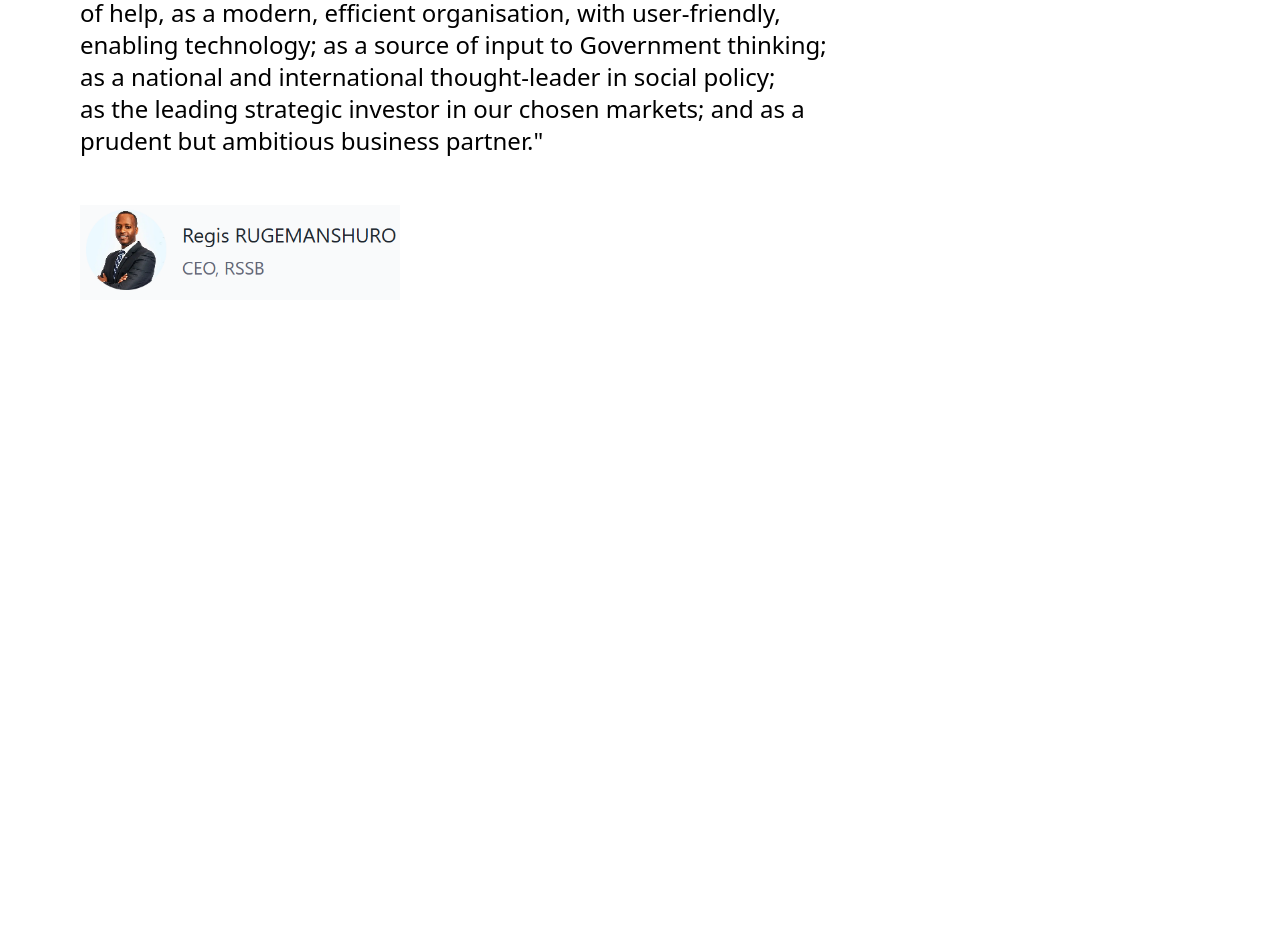
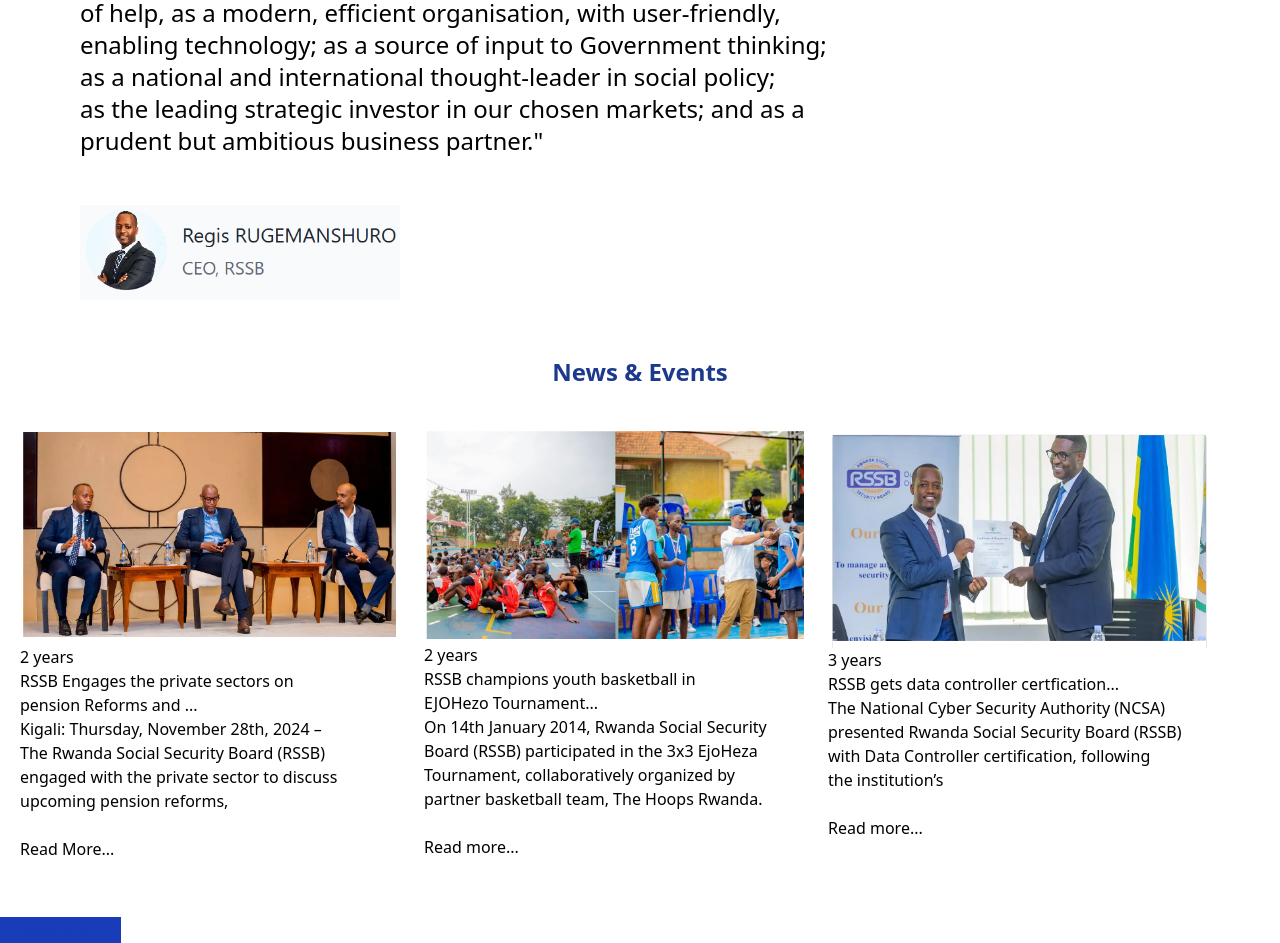
Before and after one commit to ashimwe23/RSSB-Website, a website: page index.html in a window 1280 px wide. Shown: the part 3636-4579 px from the top of the page. Before the commit the page ends 3936 px from the top, so only its background shows below. Drawn offline with Linux system fonts and the light colour scheme.

Commit message:
News & Event

```diff
--- a/index.html
+++ b/index.html
@@ -255,5 +255,58 @@
 
         </div>
      </section>
+
+     <!-- News & Events -->
+     <section>
+        <div>
+            <div> <h1 class="text-2xl text-blue-900 text-center mt-14 font-bold">News & Events</h1></div>
+            <div class="flex gap-5 mt-10 px-5">
+                <div>
+                    <img src="image\Privatees.png" alt="" class="max-w-sm">
+                    <p>2 years</p>
+                    <h1>RSSB Engages the private sectors on <br> pension Reforms and ... </h1>
+                    <p>Kigali: Thursday, November 28th, 2024 – <br>
+                       The Rwanda Social Security Board (RSSB) <br>
+                       engaged with the private sector to discuss <br>
+                       upcoming pension reforms,<br><br>
+                       Read More...
+                    </p>
+
+                </div>
+                <div>
+                    <img src="image\students.png" alt="" class="max-w-sm">
+                    <p> 2 years</p>
+                    <h1>RSSB champions youth basketball in <br> EJOHezo Tournament...</h1>
+                    <p>On 14th January 2014, Rwanda Social Security <br>
+                       Board (RSSB) participated in the 3x3 EjoHeza <br>
+                       Tournament, collaboratively organized by <br>
+                       partner basketball team, The Hoops Rwanda.  <br><br>
+                       Read more...
+
+                     </p>
+                </div>
+
+                <div>
+                    <img src="image\leaders.png" alt="" class="max-w-sm">
+                    <p>3 years</p>
+                    <h1>RSSB gets data controller certfication...</h1>
+                    <p>The National Cyber Security Authority (NCSA) <br>
+                       presented Rwanda Social Security Board (RSSB) <br>
+                       with Data Controller certification, following <br>
+                       the institution’s  <br><br>
+                       Read more...
+                    </p>
+                </div>
+
+            </div>
+            <button class="mt-14 text-center border border-blue-800 text-blue-800 hover: bg-blue-800  px-5 transition">View More</button>
+        </div>
+
+     </section>
+
+     <!-- Footer -->
+     <footer>
+
+     </footer>
 </body>
 </html>
```
Also changed, not shown: image/Privatees.png (added), image/leaders.png (added), image/students.png (added).
